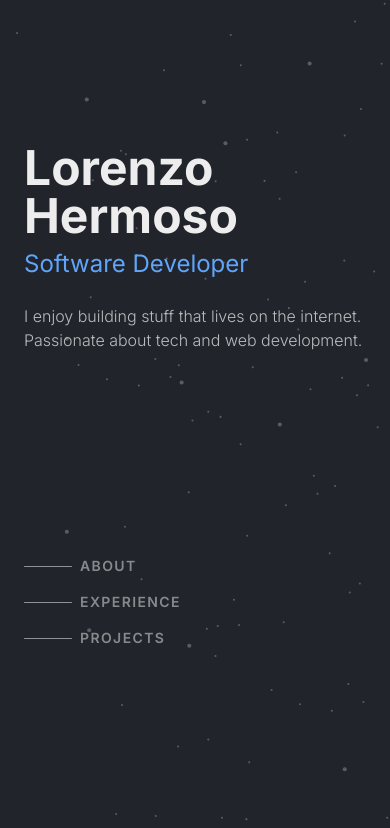
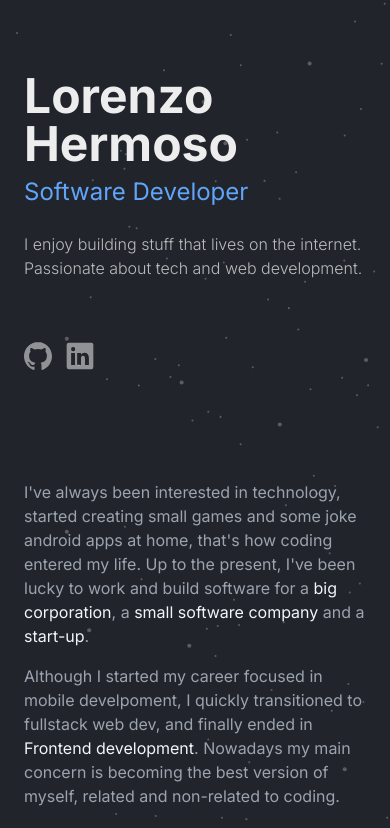
Before and after one commit to lmhmDev/my-portfolio, a Next.js app: page / in a window 390 px wide. Shown: the top 828 px of the page. Built offline with nearby package versions, Linux system fonts and the light colour scheme.

Commit message:
header responsive

```diff
--- a/src/components/header.tsx
+++ b/src/components/header.tsx
@@ -3,15 +3,15 @@ import LinkedinIcon from "./icons/linkedin-icon"
 
 const Header = () => {
 	return (
-		<header className='lg:sticky lg:top-0 lg:max-h-screen lg:w-1/2 flex min-h-screen w-full flex-col pt-24 lg:w-1/2 lg:py-24 justify-between'>
-			<section>
+		<header className='lg:sticky lg:top-0 lg:max-h-screen lg:w-1/2 flex lg:min-h-screen w-full flex-col pt-6 lg:pt-24 lg:w-1/2 lg:py-24 justify-between'>
+			<section className='mb-14'>
 				<h1 className='text-5xl font-bold'>Lorenzo Hermoso</h1>
 				<p className='text-2xl mt-2  text-blue-400'>Software Developer</p>
 				<p className='font-light opacity-75 mt-6'>
 					I enjoy building stuff that lives on the internet.<br />Passionate about tech and web development.
 				</p>
 			</section>
-			<section className='flex flex-col gap-4'>
+			<section className='flex flex-col gap-4 hidden lg:block'>
 				<a href='' className='group w-fit opacity-50 hover:opacity-100 flex items-center text-sm tracking-widest font-semibold'>
 					<div className='group-hover:w-[5rem] transition-[1s] w-[3rem] h-[1px] bg-white rounded-sm mr-2' />
 					ABOUT
```
